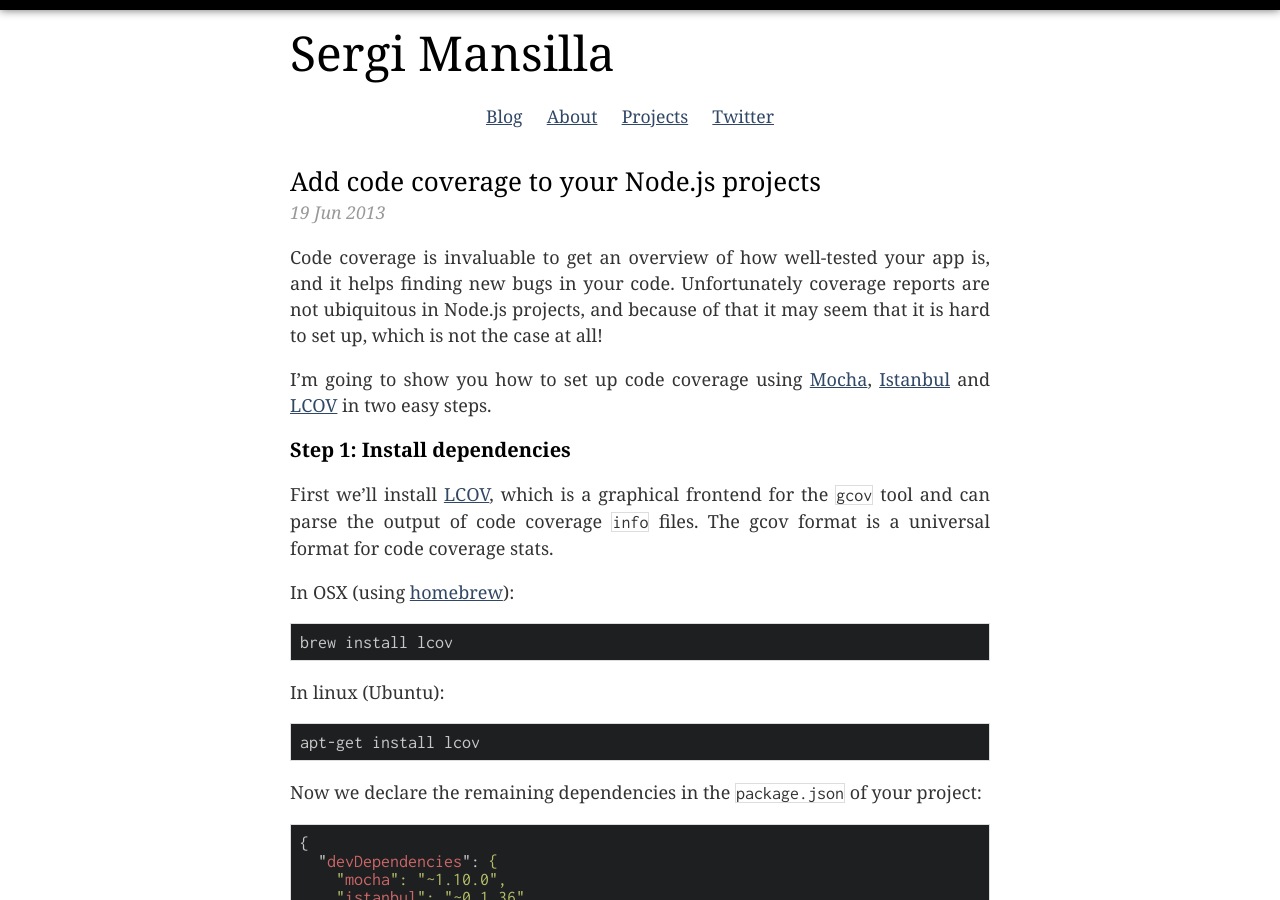
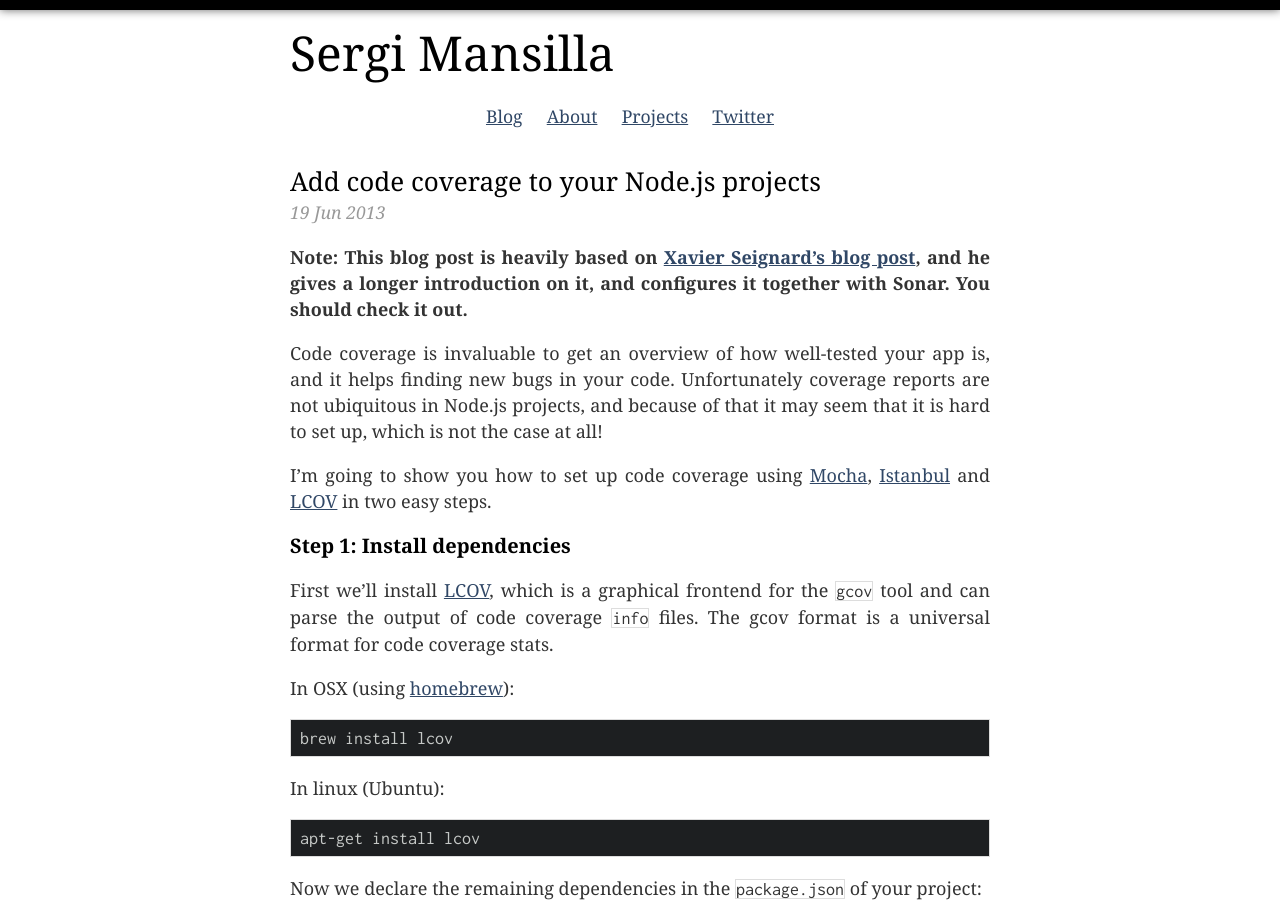
Before and after one commit to sergi/sergi.github.com, a Jekyll site: the page built from index.html, in a window 1280 px wide and 900 px high. Built offline with Jekyll 4.4.1, drawn with Linux system fonts in a browser that asks for light colours; some web fonts are replaced; Markdown is read by kramdown in place of the engine named in the settings; a script that is not in the unit is left out; the list of posts is cut into pages by our own code.

Commit message:
Add attribution note

```diff
--- a/_posts/2013-06-19-test-coverage-node.md
+++ b/_posts/2013-06-19-test-coverage-node.md
@@ -5,6 +5,10 @@
 comments: true
 ---
 <img class="header-img" src="../../images/istanbul.jpg" title="Istanbul" style="width: 100%;" />
+
+**Note: This blog post is heavily based on [Xavier Seignard's blog post](http://xseignard.github.io/2013/04/25/quality-analysis-on-node.js-projects-with-mocha-istanbul-and-sonar/), and he gives
+a longer introduction on it, and configures it together with Sonar. You should
+check it out.**
 
 Code coverage is invaluable to get an overview of how well-tested your app is, and it helps finding new bugs in your code. Unfortunately coverage reports are not ubiquitous in Node.js projects, and because of that it may seem that it is hard to set up, which is not the case at all!
 
```
